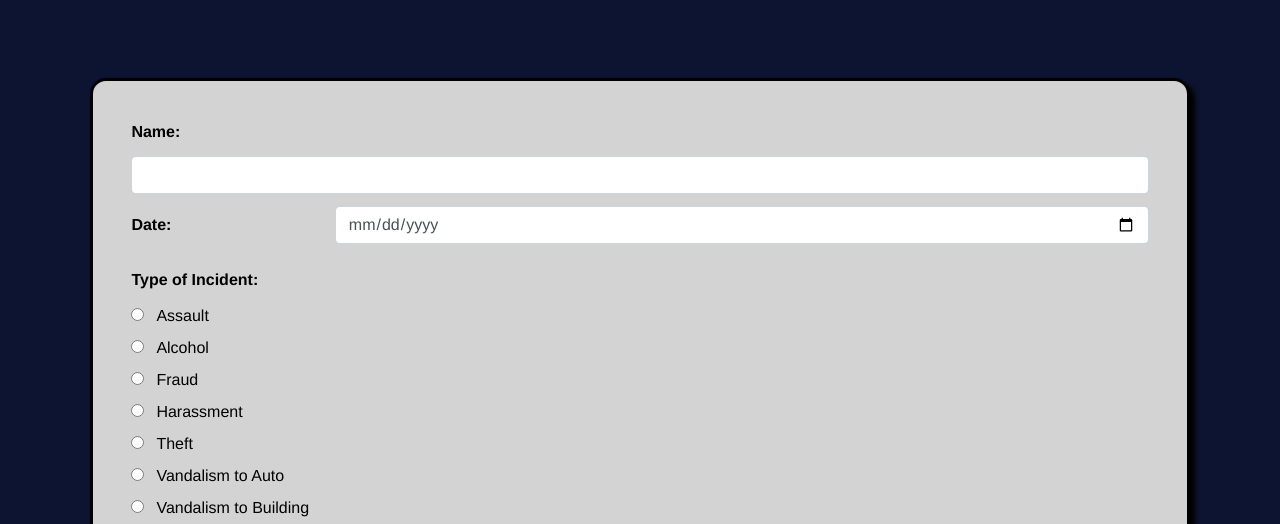
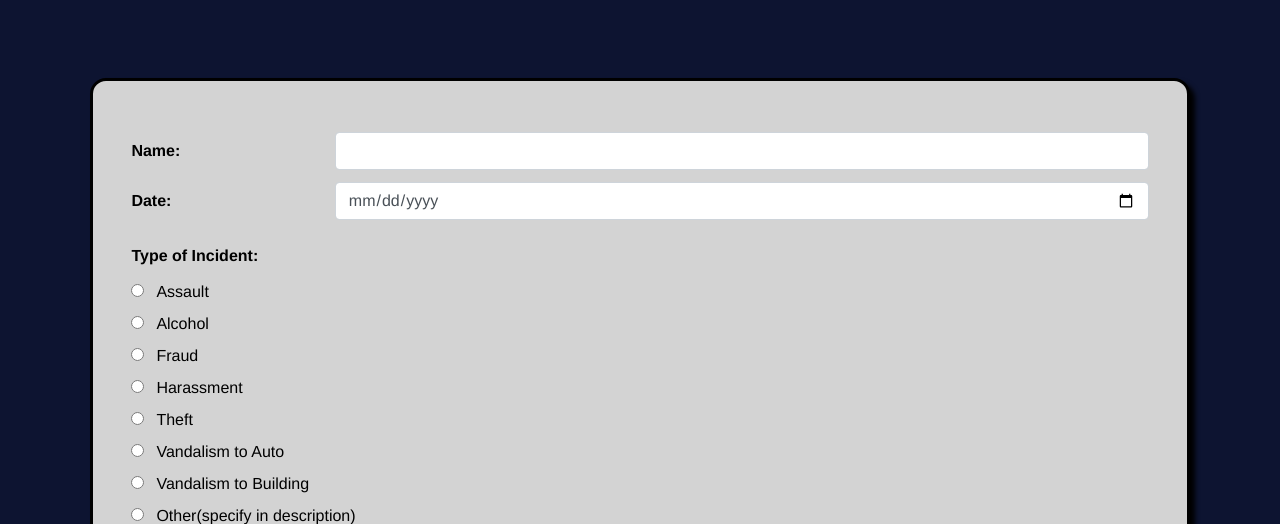
Before and after one commit to KadeHennacy/MCPD-Website, a plain HTML site: page complaintForm.html in a window 1280 px wide. Shown: the part 276-800 px from the top of the page. Drawn offline with nearby package versions, Linux system fonts and the light colour scheme.

Commit message:
Fixed width of name on complaint form

```diff
--- a/complaintForm.html
+++ b/complaintForm.html
@@ -38,9 +38,9 @@
     </article>
     <div class="complaintForm content blackTxt" id="CENTERED">
         <form>
-            <div class="formRow">
+            <div class="formRow noFlexWrap">
                 <b>Name:</b>
-                <input type="text" name="complaintNameField" id="complaintNameField" class="form-control" required>
+                <input type="text" name="complaintNameField" id="complaintNameField" class="form-control wide" required>
             </div>
             <div class="formRow">
                 <b>Date:</b>
--- a/styles.css
+++ b/styles.css
@@ -273,6 +273,11 @@ footer
 {
     flex-wrap: wrap;
 }
+#NOFLEXWRAP,
+.noFlexWrap
+{
+    flex-wrap: nowrap;
+}
 #HPADDING,
 .hPadding,
 header
```
